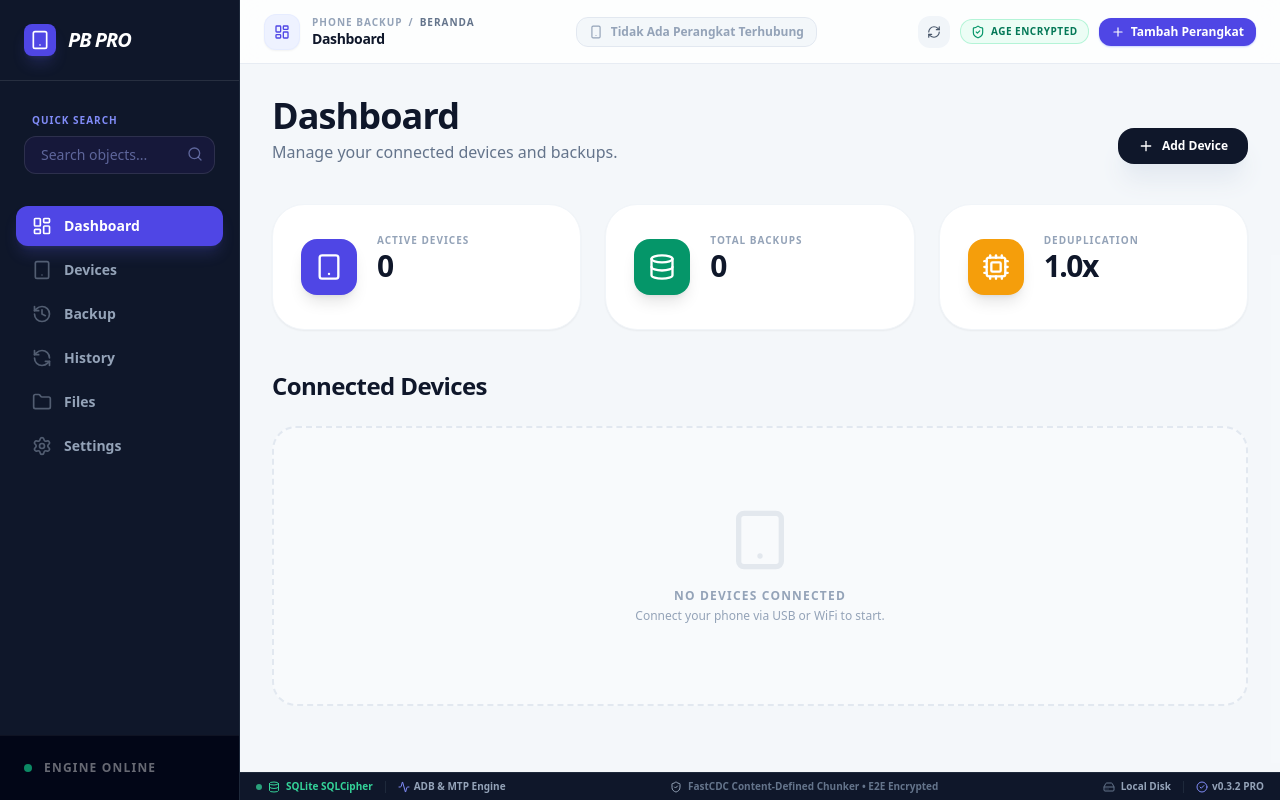
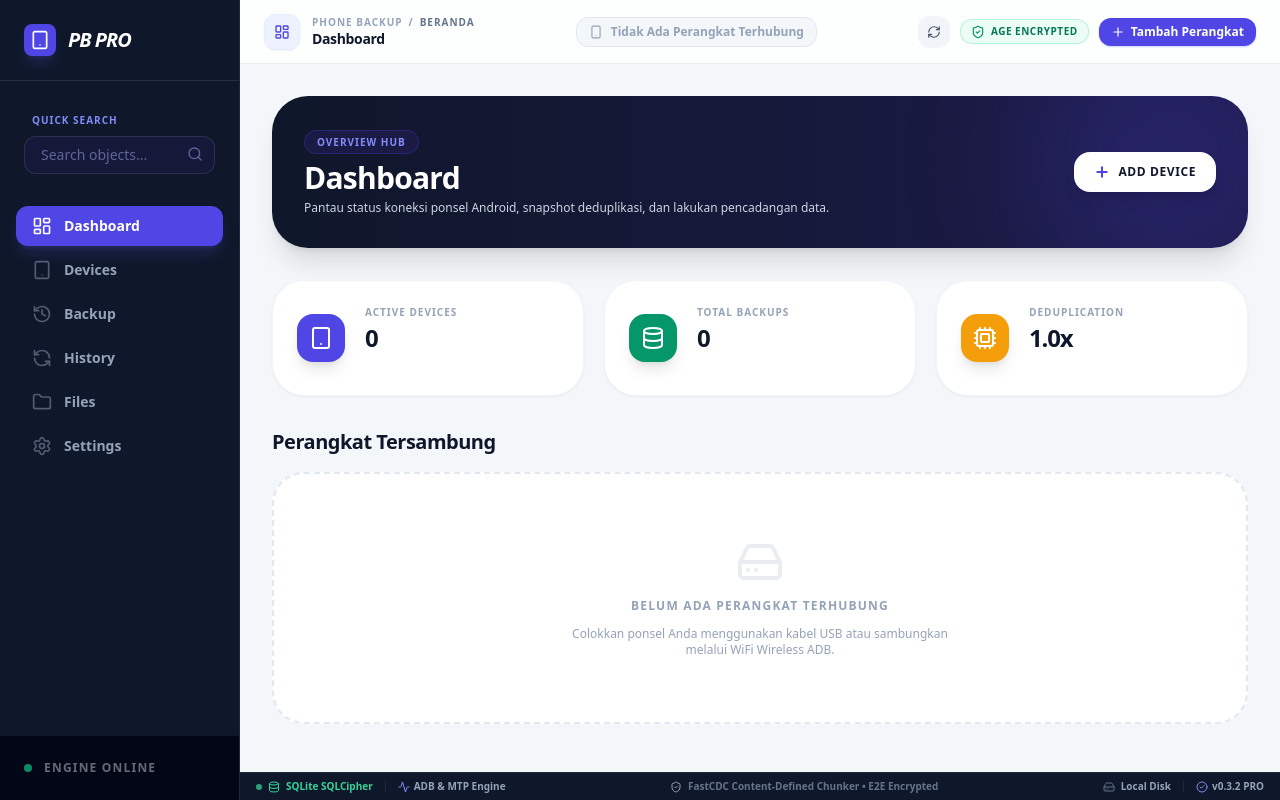
Before and after one commit to damarkuncoro/phone-backup, a React (Vite) app in the folder apps/gui/ui/: page / in a window 1280 px wide. Built offline with nearby package versions, Linux system fonts and the light colour scheme.

Commit message:
refactor(ui): streamline page content layouts and eliminate redundant header and action buttons

```diff
--- a/apps/gui/ui/src/features/devices/pages/Dashboard.tsx
+++ b/apps/gui/ui/src/features/devices/pages/Dashboard.tsx
@@ -1,4 +1,4 @@
-import { Tablet, Database, Cpu, Plus, Loader2, RefreshCw, CheckCircle2 } from "lucide-react";
+import { Tablet, Database, Cpu, Plus, Loader2, RefreshCw, CheckCircle2, ShieldCheck, HardDrive } from "lucide-react";
 import { useDevices } from "../hooks/useDevices";
 import { DeviceCard } from "../components/DeviceCard";
 import { AddDeviceModal } from "../components/AddDeviceModal";
@@ -59,11 +59,11 @@ export function Dashboard({ onBackupClick, onDeviceDetails, onNavigate }: Dashbo
     : "1.0";
 
   return (
-    <div className="p-8 space-y-10 animate-in fade-in slide-in-from-bottom-4 duration-700 relative">
+    <div className="p-6 md:p-8 space-y-8 animate-in fade-in duration-300 max-w-7xl mx-auto relative">
 
       {/* Scan Feedback Toast */}
       {scanToast && (
-        <div className="fixed top-6 right-6 z-50 bg-slate-900 text-white px-5 py-3 rounded-2xl shadow-2xl border border-slate-700 flex items-center gap-3 text-xs font-bold animate-in slide-in-from-top-4 duration-300">
+        <div className="fixed top-20 right-6 z-50 bg-slate-900 text-white px-5 py-3 rounded-2xl shadow-2xl border border-slate-700 flex items-center gap-3 text-xs font-bold animate-in slide-in-from-top-4 duration-300">
           <CheckCircle2 className="w-4 h-4 text-emerald-400 shrink-0" />
           <span>{scanToast}</span>
         </div>
@@ -79,22 +79,37 @@ export function Dashboard({ onBackupClick, onDeviceDetails, onNavigate }: Dashbo
         }}
       />
 
-      <header className="flex justify-between items-end gap-4">
-        <div className="min-w-0">
-          <h1 className="text-4xl font-black text-slate-900 tracking-tight truncate">Dashboard</h1>
-          <p className="text-slate-500 font-medium mt-1 truncate">Manage your connected devices and backups.</p>
+      {/* Top Banner / Hero Overview */}
+      <div className="flex flex-col sm:flex-row sm:items-center justify-between gap-4 bg-gradient-to-r from-slate-900 to-indigo-950 text-white p-6 md:p-8 rounded-[36px] shadow-xl relative overflow-hidden">
+        <div className="relative z-10 min-w-0">
+          <span className="text-[10px] font-black uppercase tracking-widest text-indigo-400 bg-indigo-950/80 px-3 py-1 rounded-full border border-indigo-800/50">
+            Overview Hub
+          </span>
+          <h1 className="text-2xl md:text-3xl font-black tracking-tight mt-2 truncate">
+            Dashboard
+          </h1>
+          <p className="text-xs text-slate-300 font-medium mt-1 truncate">
+            Pantau status koneksi ponsel Android, snapshot deduplikasi, dan lakukan pencadangan data.
+          </p>
         </div>
+
+        <div className="relative z-10 flex items-center gap-3 shrink-0">
           <button
+            type="button"
             onClick={() => setIsAddModalOpen(true)}
-          className="flex items-center gap-2 px-5 py-2.5 bg-slate-900 text-white rounded-2xl font-black text-xs hover:bg-slate-800 transition-all shadow-xl shadow-slate-200 shrink-0 active:scale-95"
+            className="flex items-center gap-2 px-5 py-3 bg-white text-slate-900 hover:bg-slate-100 rounded-2xl font-black text-xs uppercase tracking-wider transition-all shadow-lg active:scale-95"
           >
-          <Plus className="w-4 h-4" />
-          Add Device
+            <Plus className="w-4 h-4 text-indigo-600 stroke-[3]" />
+            <span>Add Device</span>
           </button>
-      </header>
+        </div>
+
+        {/* Decorative Background Glow */}
+        <div className="absolute -right-10 -bottom-10 w-64 h-64 bg-indigo-600/20 rounded-full blur-3xl pointer-events-none" />
+      </div>
 
       {/* Stat Cards with Navigation */}
-      <section className="grid grid-cols-1 md:grid-cols-3 gap-6">
+      <section className="grid grid-cols-1 md:grid-cols-3 gap-5">
         <StatCard
           title="Active Devices"
           value={devices.length.toString()}
@@ -120,30 +135,46 @@ export function Dashboard({ onBackupClick, onDeviceDetails, onNavigate }: Dashbo
         />
       </section>
 
+      {/* Primary Device Hero Card */}
       {selectedDevice && (
-          <section className="bg-white rounded-[40px] border border-slate-100 p-8 md:p-10 shadow-sm flex flex-col lg:flex-row gap-8 lg:gap-12 items-center">
-              <div className="w-40 h-40 md:w-48 md:h-48 bg-slate-50 rounded-3xl flex items-center justify-center border-2 border-dashed border-slate-200 shrink-0">
-                  <Tablet className="w-20 h-20 md:w-24 md:h-24 text-slate-200" />
+        <section className="bg-white rounded-[36px] border border-slate-100 p-6 md:p-8 shadow-sm flex flex-col lg:flex-row gap-6 lg:gap-10 items-center">
+          <div className="w-36 h-36 md:w-44 md:h-44 bg-slate-50 rounded-3xl flex items-center justify-center border-2 border-dashed border-slate-200 shrink-0">
+            <Tablet className="w-16 h-16 md:w-20 md:h-20 text-slate-300" />
           </div>
 
-              <div className="flex-1 space-y-6 min-w-0 w-full">
+          <div className="flex-1 space-y-5 min-w-0 w-full">
             <div className="min-w-0">
-                      <h3 className="text-3xl md:text-4xl font-black text-slate-900 truncate" title={selectedDevice.model}>
+              <div className="flex items-center gap-2">
+                <span className={cn(
+                  "text-[9px] font-black px-2.5 py-0.5 rounded-full uppercase tracking-wider",
+                  selectedDevice.connection_type === 'Mtp'
+                    ? "bg-cyan-100 text-cyan-800"
+                    : selectedDevice.connection_type === 'Wifi'
+                    ? "bg-purple-100 text-purple-800"
+                    : "bg-emerald-100 text-emerald-800"
+                )}>
+                  {selectedDevice.connection_type === 'Mtp' ? 'MTP USB' : selectedDevice.connection_type === 'Wifi' ? 'Wireless ADB' : 'USB ADB'}
+                </span>
+                <span className="text-xs font-bold text-slate-400 uppercase tracking-wider">
+                  Android {selectedDevice.os_version}
+                </span>
+              </div>
+              <h3 className="text-2xl md:text-3xl font-black text-slate-900 truncate mt-1" title={selectedDevice.model}>
                 {selectedDevice.model}
               </h3>
-                      <p className="text-slate-400 font-mono text-sm truncate">
-                        Serial: {selectedDevice.serial} | Android {selectedDevice.os_version}
+              <p className="text-slate-400 font-mono text-xs truncate mt-0.5">
+                Serial: {selectedDevice.serial}
               </p>
             </div>
 
-                  <div className="space-y-2">
-                      <div className="flex justify-between text-sm font-bold">
-                          <span className="text-slate-500">Storage Capacity</span>
-                          <span className="text-slate-900">
+            <div className="space-y-1.5">
+              <div className="flex justify-between text-xs font-bold">
+                <span className="text-slate-500">Kapasitas Penyimpanan Terpakai</span>
+                <span className="text-slate-900 font-mono">
                   {formatBytes(Number(selectedDevice.storage_used_bytes))} / {formatBytes(Number(selectedDevice.storage_total_bytes))}
                 </span>
               </div>
-                      <div className="h-3 w-full bg-slate-100 rounded-full overflow-hidden p-0.5">
+              <div className="h-2.5 w-full bg-slate-100 rounded-full overflow-hidden p-0.5">
                 <div
                   className="h-full bg-indigo-600 rounded-full transition-all duration-1000"
                   style={{ width: `${Math.round((Number(selectedDevice.storage_used_bytes) / Math.max(1, Number(selectedDevice.storage_total_bytes))) * 100)}%` }}
@@ -151,44 +182,49 @@ export function Dashboard({ onBackupClick, onDeviceDetails, onNavigate }: Dashbo
               </div>
             </div>
 
-                  <div className="flex flex-wrap gap-4">
+            <div className="flex flex-wrap gap-3 pt-1">
               <button
+                type="button"
                 onClick={handleScanDevice}
                 disabled={isScanning}
-                        className="px-6 py-3 bg-indigo-600 text-white rounded-2xl font-black text-sm shadow-xl shadow-indigo-200 hover:bg-indigo-700 transition-all flex items-center justify-center gap-2 flex-1 md:flex-none active:scale-95 disabled:opacity-50"
+                className="px-5 py-3 bg-white border border-slate-200 hover:border-slate-300 text-slate-700 rounded-2xl font-black text-xs uppercase tracking-wider transition-all flex items-center justify-center gap-2 flex-1 sm:flex-none active:scale-95 disabled:opacity-50 shadow-sm"
               >
-                          <RefreshCw className={cn("w-4 h-4", isScanning && "animate-spin")} />
-                          {isScanning ? "Memindai Perangkat..." : "Scan Device"}
+                <RefreshCw className={cn("w-3.5 h-3.5", isScanning && "animate-spin text-indigo-600")} />
+                <span>{isScanning ? "Memindai..." : "Scan Device"}</span>
               </button>
+
               <button
+                type="button"
                 onClick={() => onBackupClick?.(selectedDevice)}
-                        className="px-6 py-3 bg-white border border-slate-200 text-slate-600 rounded-2xl font-black text-sm hover:bg-slate-50 transition-all flex-1 md:flex-none active:scale-95"
+                className="px-6 py-3 bg-indigo-600 hover:bg-indigo-700 text-white rounded-2xl font-black text-xs uppercase tracking-wider shadow-lg shadow-indigo-200 hover:shadow-indigo-300 transition-all flex items-center justify-center gap-2 flex-1 sm:flex-none active:scale-95"
               >
-                          Backup Now
+                <ShieldCheck className="w-4 h-4" />
+                <span>Backup Now</span>
               </button>
             </div>
           </div>
         </section>
       )}
 
-      <section className="space-y-6">
+      {/* Connected Devices Grid */}
+      <section className="space-y-4">
         <div className="flex items-center justify-between">
-            <h2 className="text-2xl font-black text-slate-900 tracking-tight">Connected Devices</h2>
+          <h2 className="text-xl font-black text-slate-900 tracking-tight">Perangkat Tersambung</h2>
           {loading && (
             <div className="flex items-center gap-2 text-xs font-bold text-indigo-500 animate-pulse">
-                    <Loader2 className="w-3 h-3 animate-spin" />
-                    Refreshing...
+              <Loader2 className="w-3.5 h-3.5 animate-spin" />
+              <span>Memperbarui...</span>
             </div>
           )}
         </div>
 
         {error && (
-            <div className="p-4 bg-red-50 border border-red-100 rounded-2xl text-red-600 text-sm font-bold">
-                Error loading devices: {error}
+          <div className="p-4 bg-red-50 border border-red-100 rounded-2xl text-red-600 text-xs font-bold">
+            Gagal memuat perangkat: {error}
           </div>
         )}
 
-        <div className="grid grid-cols-1 md:grid-cols-2 xl:grid-cols-3 gap-6">
+        <div className="grid grid-cols-1 md:grid-cols-2 xl:grid-cols-3 gap-5">
           {devices.map(device => {
             const id = getDeviceId(device);
             return (
@@ -204,14 +240,17 @@ export function Dashboard({ onBackupClick, onDeviceDetails, onNavigate }: Dashbo
           })}
 
           {devices.length === 0 && !loading && (
-            <div className="col-span-full py-20 flex flex-col items-center justify-center bg-slate-50 rounded-3xl border-2 border-dashed border-slate-200 text-slate-400">
-                <Tablet className="w-16 h-16 mb-4 opacity-20" />
-                <p className="font-black uppercase tracking-widest text-xs">No devices connected</p>
-                <p className="text-xs mt-1">Connect your phone via USB or WiFi to start.</p>
+            <div className="col-span-full py-16 flex flex-col items-center justify-center bg-white rounded-[32px] border-2 border-dashed border-slate-200 text-slate-400 p-8 space-y-3">
+              <HardDrive className="w-12 h-12 opacity-20 text-slate-400" />
+              <p className="font-black uppercase tracking-widest text-xs">Belum Ada Perangkat Terhubung</p>
+              <p className="text-xs text-slate-400 text-center max-w-sm">
+                Colokkan ponsel Anda menggunakan kabel USB atau sambungkan melalui WiFi Wireless ADB.
+              </p>
             </div>
           )}
         </div>
       </section>
+
     </div>
   );
 }
@@ -228,16 +267,16 @@ function StatCard({ title, value, icon: Icon, color, subtitle, onClick }: {
     <div
       onClick={onClick}
       className={cn(
-        "bg-white p-7 rounded-[32px] border border-slate-100 shadow-sm flex items-center gap-5 transition-all select-none",
+        "bg-white p-6 rounded-[32px] border border-slate-100 shadow-sm flex items-center gap-5 transition-all select-none",
         onClick ? "cursor-pointer hover:shadow-lg hover:border-indigo-100 hover:scale-[1.01] active:scale-95 group" : "hover:shadow-md"
       )}
     >
-      <div className={`${color} w-14 h-14 rounded-2xl flex items-center justify-center text-white shadow-lg shrink-0 transition-transform group-hover:scale-105`}>
-        <Icon className="w-7 h-7" />
+      <div className={`${color} w-12 h-12 rounded-2xl flex items-center justify-center text-white shadow-lg shrink-0 transition-transform group-hover:scale-105`}>
+        <Icon className="w-6 h-6" />
       </div>
       <div className="min-w-0">
         <p className="text-[10px] font-black text-slate-400 uppercase tracking-widest truncate">{title}</p>
-        <p className="text-3xl font-black text-slate-900 tracking-tighter truncate">{value}</p>
+        <p className="text-2xl font-black text-slate-900 tracking-tighter truncate mt-0.5">{value}</p>
         {subtitle && (
           <p className="text-[10px] font-bold text-indigo-500 mt-0.5 opacity-0 group-hover:opacity-100 transition-opacity truncate">
             {subtitle} &rarr;
```
Lines whose indentation alone changed are shown as unchanged.
